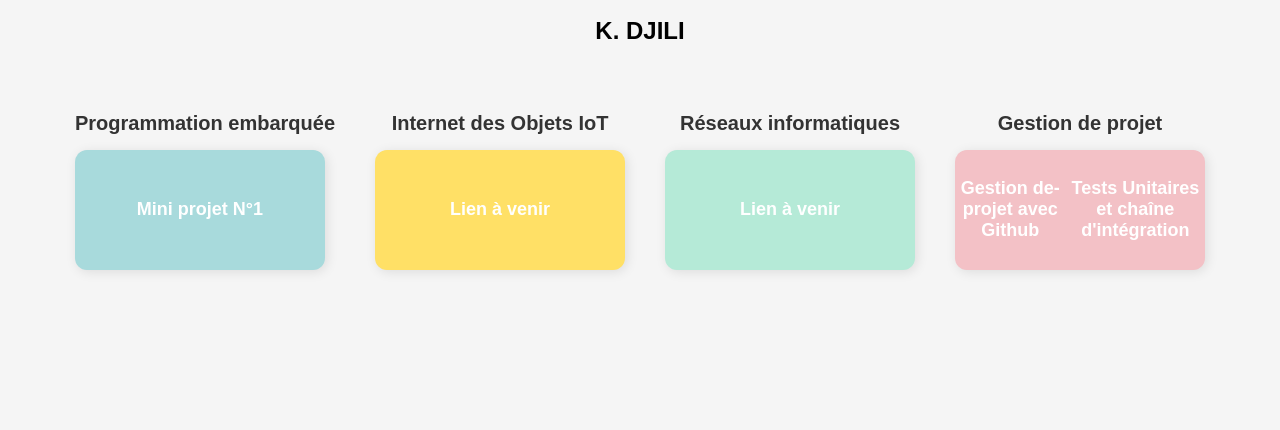
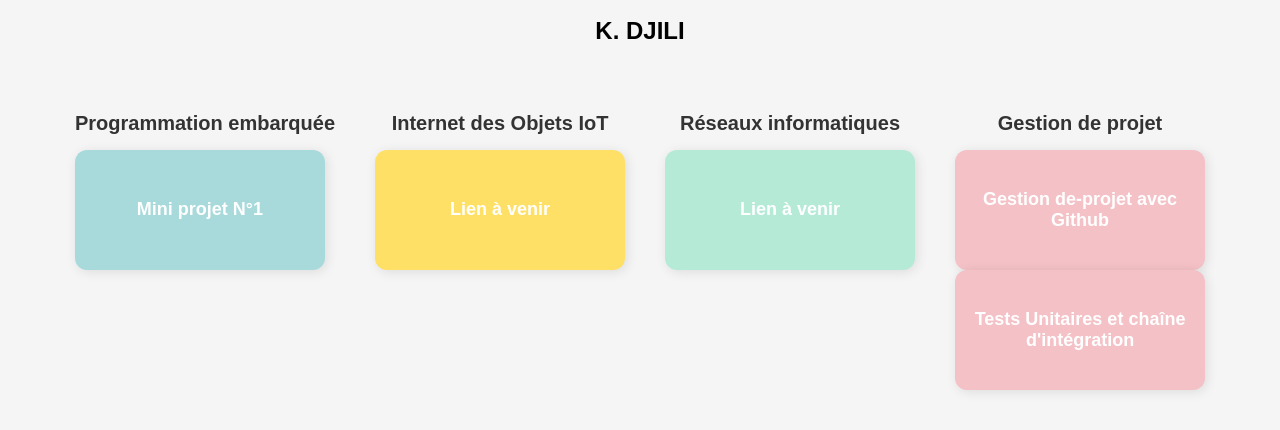
Before and after one commit to DJILI-K/BTS-CIEL, a plain HTML site: page index.html in a window 1280 px wide. Shown: the part 100-530 px from the top of the page. Drawn offline with Linux system fonts and the light colour scheme.

Commit message:
Update index.html

```diff
--- a/index.html
+++ b/index.html
@@ -39,6 +39,8 @@
         <a href="https://github.com/DJILI-K/Gerer-un-projet/tree/fd003d56eb615996eae0253924b89444b8582ec7/TP01-gestion-de-projet-Github" target="_blank">
           Gestion de-projet avec Github
         </a>
+      </div>
+      <div class="box color4">
         <a href="https://github.com/DJILI-K/TP-Cyberdemo.git" target="_blank">
           Tests Unitaires et chaîne d'intégration
         </a>
```
